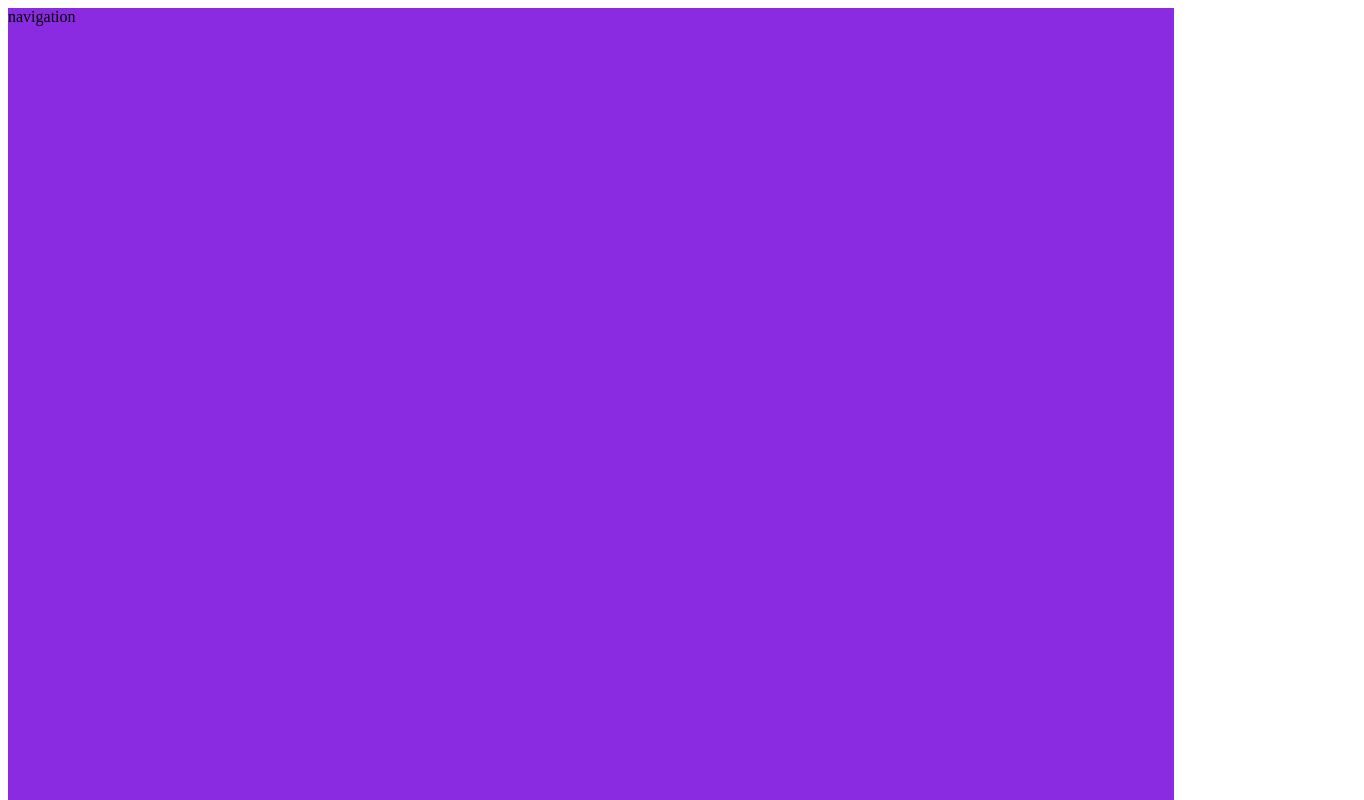
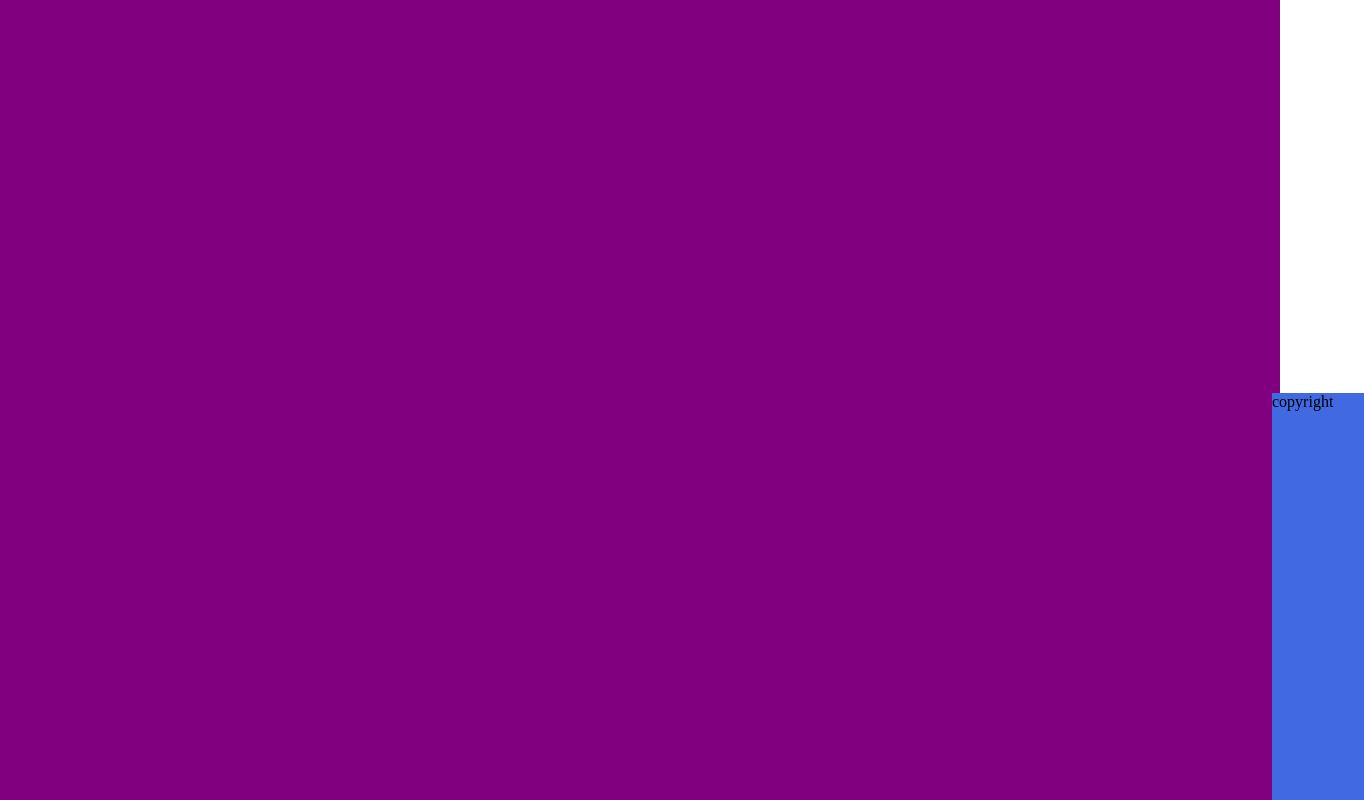
Before and after one commit to JuliaBaro/julia-baro-photo-website, a React (Create React App) app: page / in a window 1280 px wide. Shown: the top 800 px of the page, 1364 px wide, since content can reach past the window. Built offline with nearby package versions, Linux system fonts and the light colour scheme.

Commit message:
working on CSS layout structure

```diff
--- a/src/App.css
+++ b/src/App.css
@@ -1,17 +1,19 @@
 
-.App {
-  max-width: 1472px; /*1920px*/
-  margin: 0 auto; /*this should center content*/
+#app {
+  /*max-width: 1472px;*/ /*1920px*/
+  /*margin: 0 auto;*/ /*this should center content*/
   /*margin: 0;*/
-  padding: 0px;
+  /*padding: 0px;*/
+  /*justify-items: center;
+  align-items: center;
+  align-content: center;*/
+   /*background-color: #FAFBF8;*/
+  height: 100vh; /* uses full height of screen */
   display: grid;
-  /*justify-items: center;
-  align-items: center;*/
-  align-content: center;
-  /*height: 100vh; uses full height of screen*/
-  /*background-color: #FAFBF8;*/
+  background-color: purple;
   grid-template-columns: /*grid columns from XD*/
-    220px /*1fr*/
+    /*220px*/
+    1fr
     /*repeat(12, minmax(0, 86px))*/
     86px
     86px
@@ -28,21 +30,22 @@
     86px
     86px
     /*repeat(12, 86px)*/
-    220px /*1fr*/
+    /*220px*/
+    1fr
   ;
-  column-gap: 40 px; /*distance between columns based on XD*/
-  /*grid-gap: 0px;*/ /*gap betweeen both rows and columns*/
-  grid-template-rows: /*heights from XD*/
-    1235px
+  /*column-gap: 40 px;*/ /*distance between columns based on XD*/
+  grid-gap: 4px; /*gap betweeen both rows and columns*/
+  /*grid-template-rows:*/ /*heights from XD*/
+    /*1235px
     858px
     1307px
     230px
     906px
     608px
     528px
-    1fr /*85px*/
-  ;
-  grid-template-areas:
+    1fr*/ /*85px*/
+  /*;*/
+  /*grid-template-areas:
     "navigation navigation navigation navigation navigation navigation navigation navigation navigation navigation navigation navigation"
     "philosophy philosophy philosophy philosophy philosophy philosophy philosophy philosophy philosophy philosophy philosophy philosophy"
     "newestWork newestWork newestWork newestWork newestWork newestWork newestWork newestWork newestWork newestWork newestWork newestWork"
@@ -51,56 +54,59 @@
     "followOnInsta followOnInsta followOnInsta followOnInsta followOnInsta followOnInsta followOnInsta followOnInsta followOnInsta followOnInsta followOnInsta followOnInsta"
     "footerBrowser footerBrowser footerBrowser footerBrowser footerBrowser footerBrowser footerBrowser footerBrowser footerBrowser footerBrowser footerBrowser footerBrowser"
     "copyright copyright copyright copyright copyright copyright copyright copyright copyright copyright copyright copyright"
-  ;
-  }
+  ;*/
+}
 
+#app > div {
+  background-color: royalblue;
+}
 
 .navigation {
-  background-color: blueviolet;
+  /*background-color: blueviolet;*/
   grid-area: navigation;
 }
 
 .philosophy {
-  background-color: burlywood;
+  /*background-color: burlywood;*/
   grid-area: philosophy;
 }
 
 .newestWork {
-  background-color: cadetblue;
+  /*background-color: cadetblue;*/
   grid-area: newestWork;
 }
 
 .categories {
-  background-color: crimson;
+  /*background-color: crimson;*/
   grid-area: categories;
 }
 
 .testimonials {
-  background-color: darkgray;
+  /*background-color: darkgray;*/
   grid-area: testimonials;
 }
 
 .followOnInsta {
-  background-color: peru;
+  /*background-color: peru;*/
   grid-area: followOnInsta;
 }
 
 .footerBrowser {
-  background-color: deeppink;
+  /*background-color: deeppink;*/
   grid-area: footerBrowser;
 }
 
 .copyright {
-  background-color: dodgerblue;
+  /*background-color: dodgerblue;*/
   grid-area: copyright;
 }
 
 /*mobile screen width from XD - 480px is also common*/
 @media screen and (max-width: 360px) {
-  .navigation {
+  /*.navigation {
     background-color: black;
-  } /*testing media queries with color change*/
-  .App {
+  }*/ /*testing media queries with color change*/
+  /*.App {
     grid-template-areas:
       "navigation navigation navigation navigation"
       "philosophy philosophy philosophy philosophy"
@@ -111,5 +117,5 @@
       "footerBrowser footerBrowser footerBrowser footerBrowser"
       "copyright copyright copyright copyright"
     ;
-  }
+  }*/
 }
--- a/src/App.js
+++ b/src/App.js
@@ -1,6 +1,6 @@
 import React from 'react';
 import './App.css';
-import line from './line.svg';
+//import line from './line.svg';
 //import leftArrow from './leftArrow';
 //import rightArrow from './rightArrow';
 //import quotemark from './quotemark';
@@ -29,14 +29,15 @@
 
 function App() {
   return (
-    <div className="App">
+    <div id="app">
 
       <div className="navigation">
         navigation
       </div>
 
       <div className="philosophy">
-        <img alt="philosophy img"/>
+        philosophy
+        {/*<img alt="philosophy img"/>
         <h1>Látásmódom</h1>
         <h2>Őszinte képvilág</h2>
         <p>Kíváncsi természetű vagyok, örök megfigyelő. Elbűvöl az emberek sokfélesége. Meggyőződésem,
@@ -45,44 +46,46 @@
           önmagát látja viszont.
         </p>
         <h2>Tudj meg többet</h2>
-        <img src={line} className="divLine" alt="line" />
+        <img src={line} className="divLine" alt="line" />*/}
       </div>
 
       <div className="newestWork">
-        <h1>Legújabb képeim</h1>
+        newestWork
+        {/*<h1>Legújabb képeim</h1>
         <h2>Válogatott kedvencek</h2>
         <img alt="img1"/>
         <img alt="img2"/>
         <img alt="img3"/>
         <img alt="img4"/>
         <img alt="img5"/>
-        <h2>Összes galéria</h2>
-        {/*<Galleries />
-        <Gallery />*/}
+        <h2>Összes galéria</h2>*/}
       </div>
 
       <div className="categories">
-        <img src={line} className="divLine" alt="line" />
+        categories
+        {/*<img src={line} className="divLine" alt="line" />
         <h1>Portré</h1>
         <h2>Tovább</h2>
         <h1>Párfotó</h1>
         <h2>Tovább</h2>
         <h1>Divatfotó</h1>
         <h2>Tovább</h2>
-        <img src={line} className="divLine" alt="line" />
+      <img src={line} className="divLine" alt="line" />*/}
       </div>
 
       <div className="testimonials">
-        <img alt="testimonial img"/>
+        testimonials
+        {/*<img alt="testimonial img"/>
           <h1>Vélemények</h1>
         <p>Felülírtad eddigi fotózással kapcsolatos élményeimet, amiért nagyon hálás vagyok! Egy nagyon kellemes nappal
           és sok őszinte képpel lettem gazdagabb (amiket szívesen nézek vissza). Szandra
-        </p>
+        </p>*/}
       </div>
 
       {/*<footer>*/}
       <div className="followOnInsta">
-        <img src={line} className="divLine" alt="line" />
+        followOnInsta
+        {/*<img src={line} className="divLine" alt="line" />
         <h1>Kövess az Instagramon</h1>
         <h2>@juliabarophoto</h2>
         <img alt="insta img1"/>
@@ -90,22 +93,24 @@
         <img alt="insta img3"/>
         <img alt="insta img4"/>
         <img alt="insta img5"/>
-        <img alt="insta img6"/>
+        <img alt="insta img6"/>*/}
       </div>
 
       <div className="footerBrowser">
-        <h1>Kereső</h1>
+        footerBrowser
+        {/*<h1>Kereső</h1>
         <h2>Galériák</h2>
         <h2>Infó</h2>
         <h2>Rólam</h2>
         <h2>Kapcsolat</h2>
         <img alt="portrait"/>
         <h1>Kapcsolat</h1>
-        <p>+36 30 224 5167</p>
+        <p>+36 30 224 5167</p>*/}
       </div>
 
       <div className="copyright">
-        <h2>© 2020 Julia Baro Photography</h2>
+        copyright
+        {/*<h2>© 2020 Julia Baro Photography</h2>*/}
       </div>
       {/*</footer>*/}
 
--- a/src/Navigation.js
+++ b/src/Navigation.js
@@ -1,7 +1,7 @@
 import React from 'react';
 import './Navigation.css';
-import logo from './logo.svg';
-import line from './line.svg';
+//import logo from './logo.svg';
+//mport line from './line.svg';
 
 function Navigation() {
     return (
--- a/src/index.css
+++ b/src/index.css
@@ -1,5 +1,5 @@
-/*body {
-  margin: 0;
-  padding: 0;
-  font-family: 'Nunito Sans', sans-serif;
-}*/
+body {
+  margin: 0; /* makes auto margin of browser diasppear*/
+  padding: 0; /* makes auto padding of browser diasppear*/
+  /*font-family: 'Nunito Sans', sans-serif;*/
+}
```
Also changed, not shown: public/index.html (+2 -38 lines).
